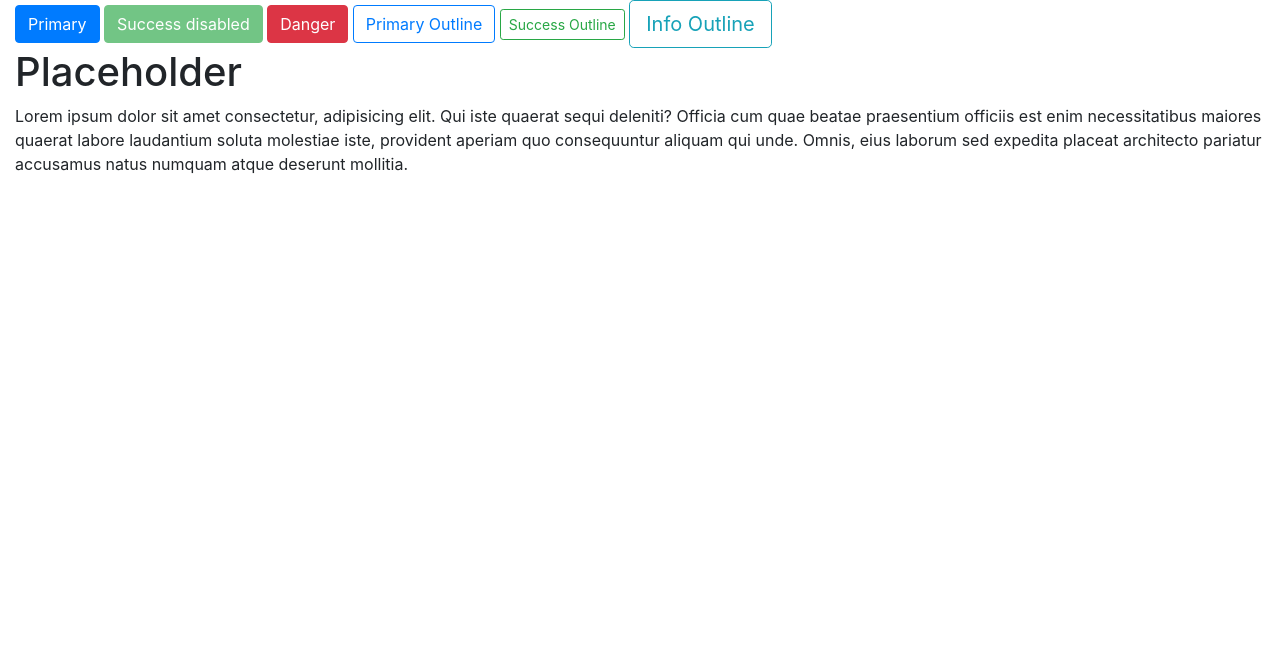
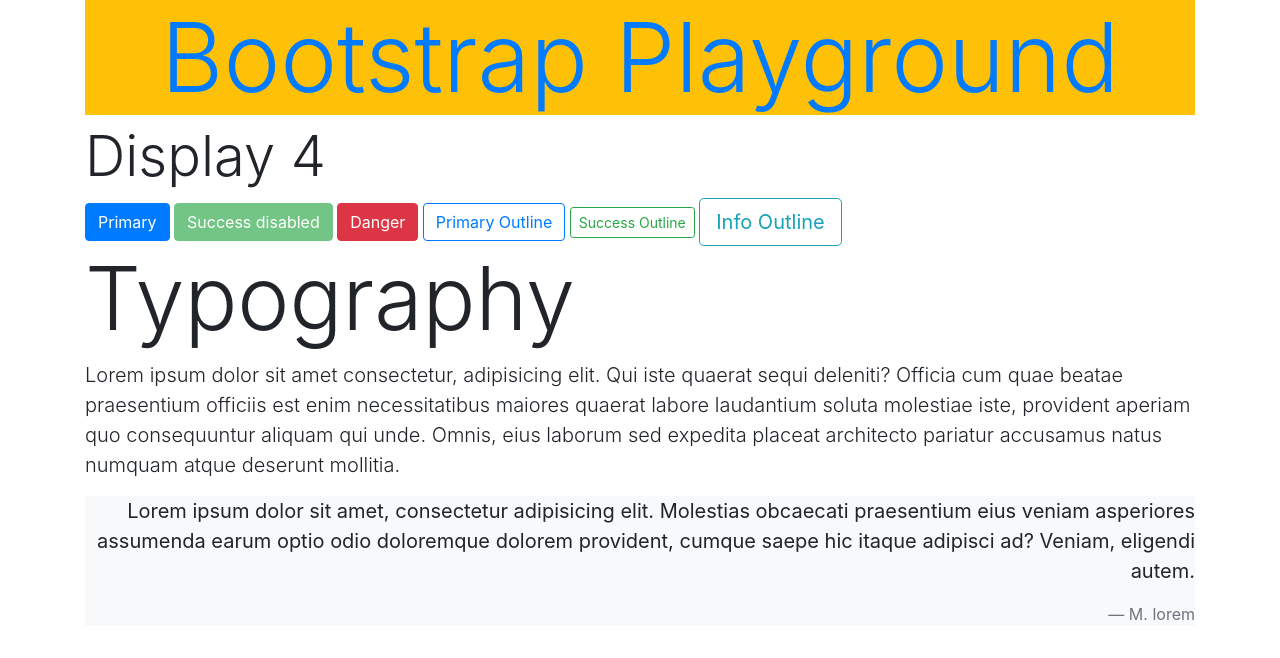
Before and after one commit to Daniel-105/udemy_course, a plain HTML site: page css/bootstrap/bootstrap.html in a window 1280 px wide. Drawn offline with nearby package versions, Linux system fonts and the light colour scheme.

Commit message:
typografy bootstrap done

```diff
--- a/css/bootstrap/bootstrap.html
+++ b/css/bootstrap/bootstrap.html
@@ -16,10 +16,14 @@
   </head>
 
   <body>
-    <div class="container-fluid">
+    <div class="container">
       <div class="btns">
         <!-- You can change every color! So DO NOT choose the btn based on their color.
         Choose the btn based on it's meaning -->
+        <h1 class="display-1 text-center text-primary bg-warning">
+          Bootstrap Playground
+        </h1>
+        <h1 class="display-4">Display 4</h1>
         <button type="button" class="btn btn-primary">Primary</button>
         <button type="button" class="btn btn-success" disabled>
           Success disabled
@@ -36,8 +40,8 @@
         </button>
       </div>
       <!-- DO NOT worry about memorize this!! Keep the docs openned -->
-      <h1>Placeholder</h1>
-      <p>
+      <h1 class="display-2">Typography</h1>
+      <p class="lead">
         Lorem ipsum dolor sit amet consectetur, adipisicing elit. Qui iste
         quaerat sequi deleniti? Officia cum quae beatae praesentium officiis est
         enim necessitatibus maiores quaerat labore laudantium soluta molestiae
@@ -45,6 +49,15 @@
         laborum sed expedita placeat architecto pariatur accusamus natus numquam
         atque deserunt mollitia.
       </p>
+      <blockquote class="blockquote text-right bg-light">
+        <p>
+          Lorem ipsum dolor sit amet, consectetur adipisicing elit. Molestias
+          obcaecati praesentium eius veniam asperiores assumenda earum optio
+          odio doloremque dolorem provident, cumque saepe hic itaque adipisci
+          ad? Veniam, eligendi autem.
+        </p>
+        <p class="blockquote-footer">M. lorem</p>
+      </blockquote>
     </div>
     <script
       src="https://code.jquery.com/jquery-3.5.1.slim.min.js"
```
